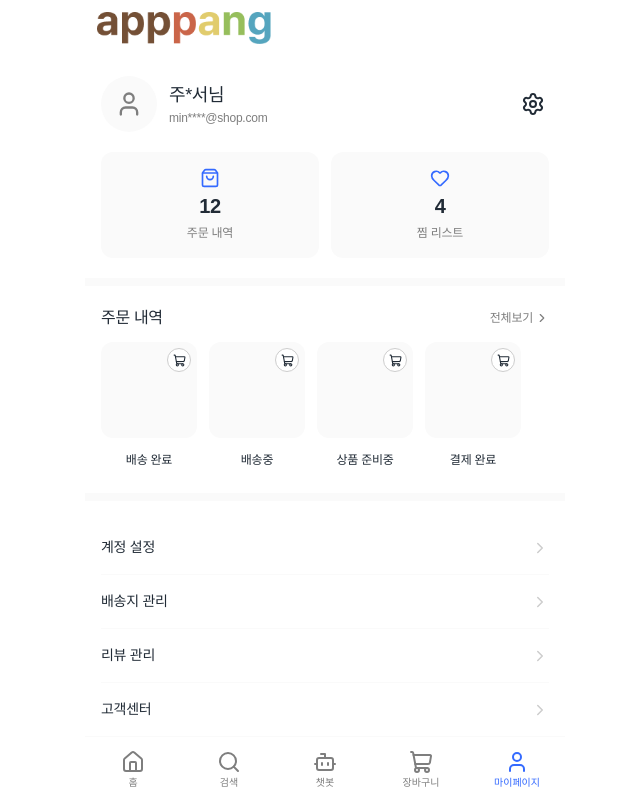
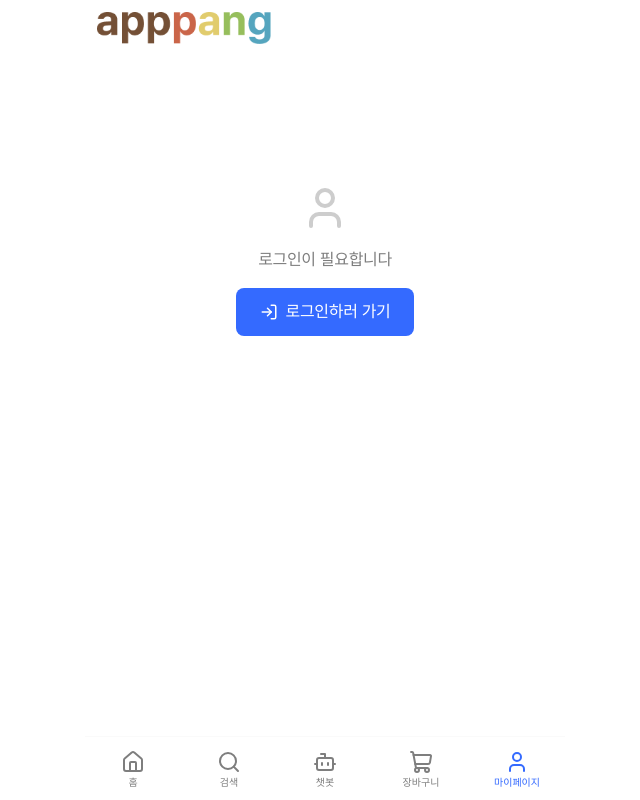
Before and after one commit to inu-appcenter/basic-project-apppang-18th-team2-frontend, a React (Vite) app: page /mypage in a window 1280 px wide. Shown: the whole page, without its empty margins (315-955 px from the left). Built offline with nearby package versions, Linux system fonts and the light colour scheme; a web font is replaced by a local one.

Commit message:
로그인 페이지 구현

```diff
--- a/src/pages/LoginPage.tsx
+++ b/src/pages/LoginPage.tsx
@@ -1,9 +1,13 @@
 import { useState } from 'react'
 import { useNavigate } from 'react-router-dom'
+import { useAuthStore } from '@/store/authStore'
 
+// 백엔드 연동 전 목 계정
+const MOCK_ACCOUNT = { email: 'test@test.com', password: '1234', name: '주민서' }
 
 function LoginPage() {
   const navigate = useNavigate()
+  const login = useAuthStore((state) => state.login)
   const [email, setEmail] = useState('')
   const [password, setPassword] = useState('')
   const [showPassword, setShowPassword] = useState(false)
@@ -11,10 +15,17 @@ function LoginPage() {
 
   const isActive = email.length > 0 && password.length > 0
 
+  const handleLogin = () => {
+    if (email === MOCK_ACCOUNT.email && password === MOCK_ACCOUNT.password) {
+      login({ name: MOCK_ACCOUNT.name, email: MOCK_ACCOUNT.email })
+      navigate('/')
+    } else {
+      setLoginError(true)
+    }
+  }
+
   return (
     <div className="relative flex flex-col items-center gap-3 px-3 min-h-screen bg-white w-full">
-
-      {/* Header */}
       <header className="flex justify-end items-center w-full py-5">
         <button type="button" onClick={() => navigate(-1)} className="p-1">
           <svg width="24" height="24" viewBox="0 0 24 24" fill="none" stroke="#7E7E7E" strokeWidth="2" strokeLinecap="round">
@@ -23,12 +34,11 @@ function LoginPage() {
         </button>
       </header>
 
-      {/* Logo */}
       <div className="flex justify-center items-center w-full py-3">
         <img src="/apppang-logo.png" alt="앱팡" className="h-[29.51px]" />
       </div>
 
-      {/* Email Field */}
+      {/* 이메일 */}
       <div className="flex items-center w-full border border-gray-300 px-3 py-3 gap-2">
         <input
           type="email"
@@ -38,11 +48,7 @@ function LoginPage() {
           className="text-body-1 flex-1 outline-none placeholder:text-gray-300"
         />
         {email && (
-          <button
-            type="button"
-            onClick={() => setEmail('')}
-            className="flex items-center justify-center w-5 h-5 bg-gray-300 rounded-full shrink-0"
-          >
+          <button type="button" onClick={() => setEmail('')} className="flex items-center justify-center w-5 h-5 bg-gray-300 rounded-full shrink-0">
             <svg width="10" height="10" viewBox="0 0 10 10" fill="none" stroke="white" strokeWidth="2" strokeLinecap="round">
               <path d="M2 2l6 6M8 2L2 8" />
             </svg>
@@ -50,7 +56,7 @@ function LoginPage() {
         )}
       </div>
 
-      {/* Password Field */}
+      {/* 비밀번호 */}
       <div className="flex items-center w-full border border-gray-300 px-3 py-3 gap-2">
         <input
           type={showPassword ? 'text' : 'password'}
@@ -59,11 +65,7 @@ function LoginPage() {
           placeholder="비밀번호"
           className="text-body-1 flex-1 outline-none placeholder:text-gray-300"
         />
-        <button
-          type="button"
-          onClick={() => setShowPassword((prev) => !prev)}
-          className="shrink-0"
-        >
+        <button type="button" onClick={() => setShowPassword((prev) => !prev)} className="shrink-0">
           {showPassword ? (
             <svg width="20" height="20" viewBox="0 0 24 24" fill="none" stroke="#7E7E7E" strokeWidth="2" strokeLinecap="round" strokeLinejoin="round">
               <path d="M17.94 17.94A10.07 10.07 0 0112 20c-7 0-11-8-11-8a18.45 18.45 0 015.06-5.94" />
@@ -79,11 +81,11 @@ function LoginPage() {
         </button>
       </div>
 
-      {/* Login Button */}
+      {/* 로그인 */}
       <button
         type="button"
         disabled={!isActive}
-        onClick={() => setLoginError(true)}
+        onClick={handleLogin}
         className={`flex justify-center items-center w-full py-3 text-base font-bold text-white transition-colors ${
           isActive ? 'bg-primary-200' : 'bg-gray-200'
         }`}
@@ -91,9 +93,9 @@ function LoginPage() {
         로그인
       </button>
 
-      {/* Find Account */}
+      {/* 아이디/비밀번호 찾기 */}
       <div className="flex justify-end w-full">
-        <button type="button" className="flex items-center gap-1 text-xs font-semibold text-primary-200">
+        <button type="button" onClick={() => navigate('/find-account')} className="flex items-center gap-1 text-xs font-semibold text-primary-200">
           아이디·비밀번호 찾기
           <svg width="12" height="12" viewBox="0 0 12 12" fill="none" stroke="#346AFF" strokeWidth="1.5" strokeLinecap="round" strokeLinejoin="round">
             <path d="M4.5 3L7.5 6l-3 3" />
@@ -101,22 +103,15 @@ function LoginPage() {
         </button>
       </div>
 
-      {/* Divider */}
       <div className="w-full h-px bg-gray-200" />
 
-      {/* Register Button */}
-      <button
-        type="button"
-        onClick={() => navigate('/register')}
-        className="flex justify-center items-center w-full py-3 border border-gray-200 text-base font-bold text-primary-200"
-      >
+      <button type="button" onClick={() => navigate('/register')} className="flex justify-center items-center w-full py-3 border border-gray-200 text-base font-bold text-primary-200">
         회원가입
       </button>
 
-      {/* Business Row */}
       <div className="flex justify-center items-center gap-1 w-full">
         <span className="text-xs font-semibold text-black">사업자이신가요?</span>
-        <button type="button" className="flex items-center gap-1 text-xs font-semibold text-primary-200">
+        <button type="button" onClick={() => navigate('/seller/register')} className="flex items-center gap-1 text-xs font-semibold text-primary-200">
           사업자 회원 가입하기
           <svg width="12" height="12" viewBox="0 0 12 12" fill="none" stroke="#346AFF" strokeWidth="1.5" strokeLinecap="round" strokeLinejoin="round">
             <path d="M4.5 3L7.5 6l-3 3" />
@@ -124,14 +119,10 @@ function LoginPage() {
         </button>
       </div>
 
-      {/* Toast - 로그인 실패 */}
+      {/* 로그인 실패 토스트 */}
       {loginError && (
         <div className="absolute top-[57px] left-[95px] flex items-center gap-2 px-3 py-2 bg-white rounded shadow-[4px_4px_12px_0px_rgba(0,0,0,0.25)] w-[200px]">
-          <button
-            type="button"
-            onClick={() => setLoginError(false)}
-            className="shrink-0"
-          >
+          <button type="button" onClick={() => setLoginError(false)} className="shrink-0">
             <svg width="12" height="12" viewBox="0 0 12 12" fill="none" stroke="#7E7E7E" strokeWidth="2" strokeLinecap="round">
               <path d="M2 2l8 8M10 2L2 10" />
             </svg>
@@ -141,7 +132,6 @@ function LoginPage() {
           </p>
         </div>
       )}
-
     </div>
   )
 }
--- a/src/pages/MyPage.tsx
+++ b/src/pages/MyPage.tsx
@@ -1,12 +1,6 @@
-import { ChevronRight, Heart, Settings, ShoppingBag, ShoppingCart, User } from 'lucide-react'
+import { ChevronRight, Heart, LogIn, Settings, ShoppingBag, ShoppingCart, User } from 'lucide-react'
 import { useNavigate } from 'react-router-dom'
-
-const user = {
-  name: '주민서',
-  email: 'minseo@shop.com',
-  orderCount: 12,
-  wishCount: 4,
-}
+import { useAuthStore } from '@/store/authStore'
 
 const recentOrders = [
   { id: 1, productId: 101, status: '배송 완료' },
@@ -33,6 +27,26 @@ function maskEmail(email: string) {
 
 function MyPage() {
   const navigate = useNavigate()
+  const user = useAuthStore((state) => state.user)
+  const logout = useAuthStore((state) => state.logout)
+
+  // 로그인 안 한 상태
+  if (!user) {
+    return (
+      <div className="flex flex-col items-center justify-center gap-4 py-32">
+        <User size={48} className="text-gray-200" />
+        <p className="text-body-6 text-gray-300">로그인이 필요합니다</p>
+        <button
+          type="button"
+          onClick={() => navigate('/login')}
+          className="bg-primary-200 text-body-5 flex items-center gap-2 rounded-lg px-6 py-3 text-white"
+        >
+          <LogIn size={18} />
+          로그인하러 가기
+        </button>
+      </div>
+    )
+  }
 
   return (
     <div className="bg-white">
@@ -52,12 +66,12 @@ function MyPage() {
       <div className="grid grid-cols-2 gap-3 px-4">
         <button type="button" onClick={() => navigate('/orders')} className="flex flex-col items-center gap-1 rounded-xl bg-gray-100 py-4">
           <ShoppingBag size={20} className="text-primary-200" />
-          <span className="text-title-5 text-black">{user.orderCount}</span>
+          <span className="text-title-5 text-black">12</span>
           <span className="text-body-9 text-gray-300">주문 내역</span>
         </button>
         <button type="button" onClick={() => navigate('/wishlist')} className="flex flex-col items-center gap-1 rounded-xl bg-gray-100 py-4">
           <Heart size={20} className="text-primary-200" />
-          <span className="text-title-5 text-black">{user.wishCount}</span>
+          <span className="text-title-5 text-black">4</span>
           <span className="text-body-9 text-gray-300">찜 리스트</span>
         </button>
       </div>
@@ -94,7 +108,7 @@ function MyPage() {
 
       <div className="my-5 h-2 bg-gray-100" />
 
-      <nav className="px-4 pb-6">
+      <nav className="px-4">
         <button type="button" onClick={() => navigate('/mypage/settings')} className="flex w-full items-center justify-between border-b border-gray-100 py-4 text-black">
           <span className="text-body-7">계정 설정</span>
           <ChevronRight size={18} className="text-gray-200" />
@@ -106,6 +120,19 @@ function MyPage() {
           </button>
         ))}
       </nav>
+
+      <div className="px-4 py-6">
+        <button
+          type="button"
+          onClick={() => {
+            logout()
+            navigate('/login')
+          }}
+          className="text-body-9 text-gray-300"
+        >
+          로그아웃
+        </button>
+      </div>
     </div>
   )
 }
--- /dev/null
+++ b/src/store/authStore.ts
@@ -0,0 +1,25 @@
+import { create } from 'zustand'
+import { persist } from 'zustand/middleware'
+
+export type User = {
+  name: string
+  email: string
+}
+
+type AuthState = {
+  user: User | null
+  login: (user: User) => void
+  logout: () => void
+}
+
+// persist로 새로고침해도 로그인 상태 유지 (자동 로그인)
+export const useAuthStore = create<AuthState>()(
+  persist(
+    (set) => ({
+      user: null,
+      login: (user) => set({ user }),
+      logout: () => set({ user: null }),
+    }),
+    { name: 'auth' },
+  ),
+)
```
Also changed, not shown: src/App.tsx (+14 -21 lines).
